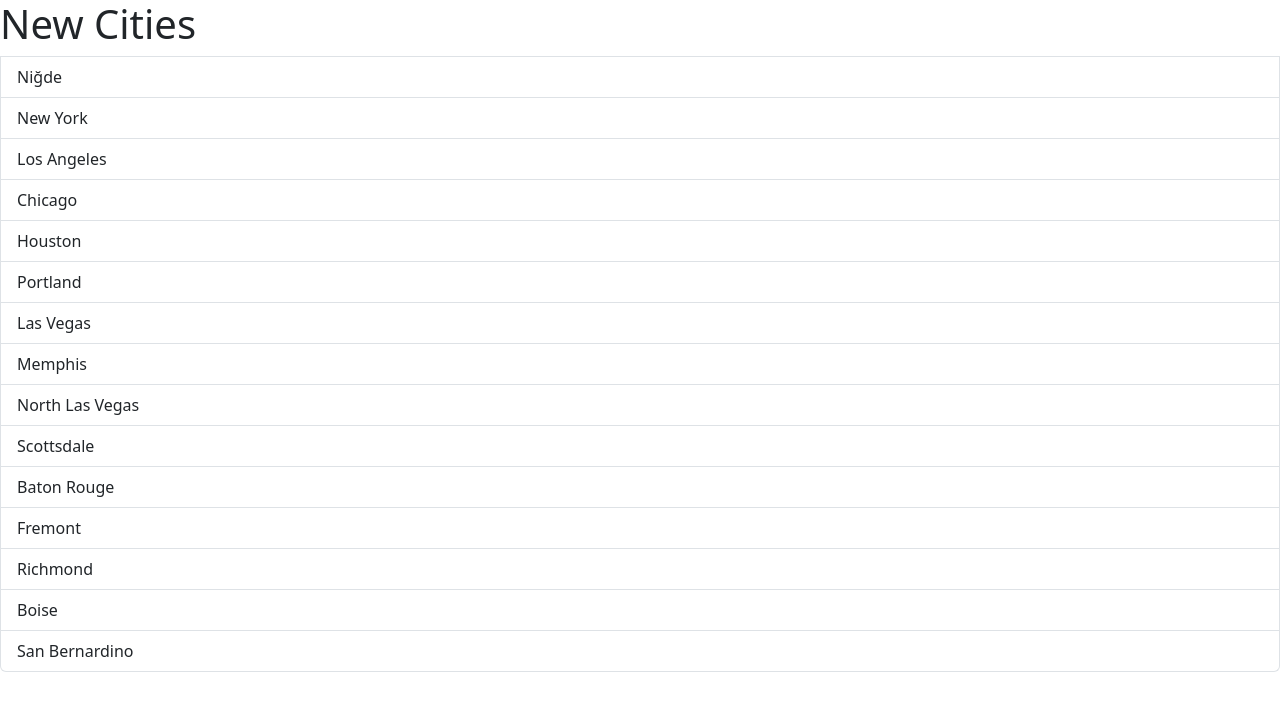
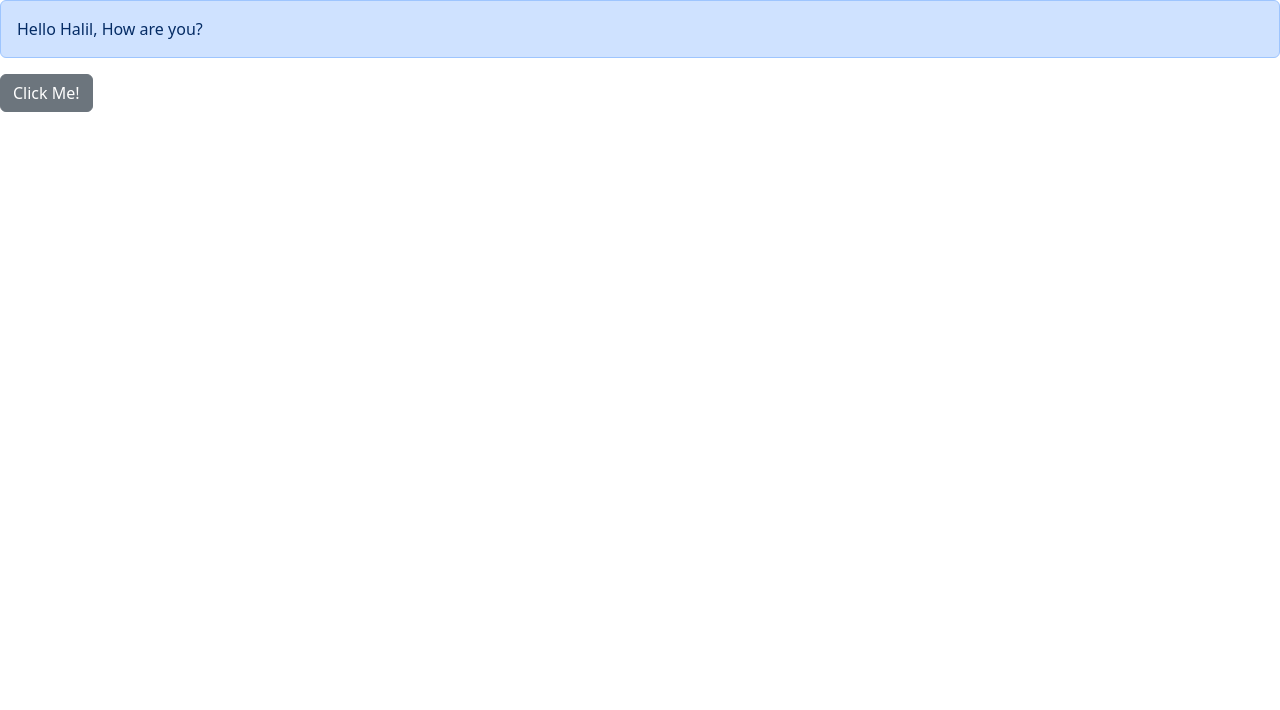
Before and after one commit to holcay92/ReactTutorial, a React (Vite) app: page / in a window 1280 px wide. Shown: the top 710 px of the page. Built offline with nearby package versions, Linux system fonts and the light colour scheme.

Commit message:
button component addded, props given

```diff
--- a/src/App.tsx
+++ b/src/App.tsx
@@ -1,6 +1,9 @@
+import Alert from "./components/Alert";
+import Button from "./components/Button";
 import ListGroup from "./components/ListGroup";
+
 function App() {
-  let items = [
+  /*   let items = [
     "Niğde",
     "New York",
     "Los Angeles",
@@ -17,16 +20,22 @@ function App() {
     "Boise",
     "San Bernardino",
   ];
+ */
 
-  const handleClick = (item: string) => console.log(item);
+  // const handleClick = (item: string) => console.log(item);
+
   return (
-    <div>
-      <ListGroup
-        items={items}
-        heading="New Cities"
-        onItemSelect={handleClick}
-      />
-    </div>
+    <>
+      <Alert>
+        Hello Halil,
+        <span> How are you?</span>
+      </Alert>
+      <Button
+        color="secondary"
+        text="Click Me!"
+        onClick={() => console.log("clicked")}
+      ></Button>
+    </>
   );
 }
 export default App;
--- /dev/null
+++ b/src/components/Alert.tsx
@@ -0,0 +1,11 @@
+import { ReactNode } from "react";
+
+interface Props {
+  children: ReactNode;
+}
+
+const Alert = ({ children }: Props) => {
+  return <div className="alert alert-primary">{children} </div>;
+};
+
+export default Alert;
--- /dev/null
+++ b/src/components/Button.tsx
@@ -0,0 +1,18 @@
+interface ButtonProps {
+  text: string;
+  color?: string;
+  onClick: () => void;
+}
+
+const Button = ({ text, onClick, color = "primary" }: ButtonProps) => {
+  //handle onClick event
+
+  return (
+    <button type="button" className={"btn btn-" + color} onClick={onClick}>
+      {" "}
+      {text}
+    </button>
+  );
+};
+
+export default Button;
```
